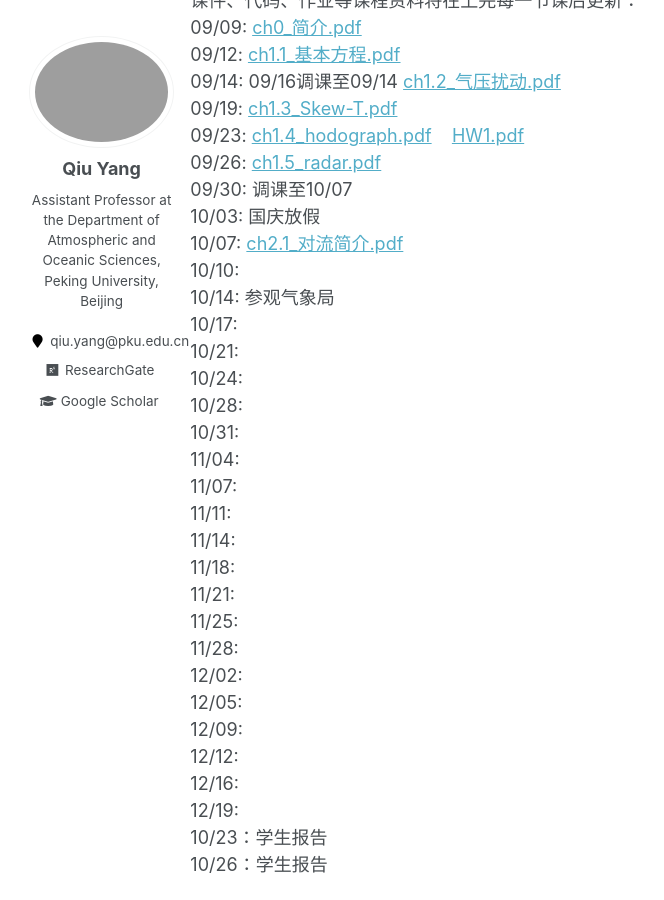
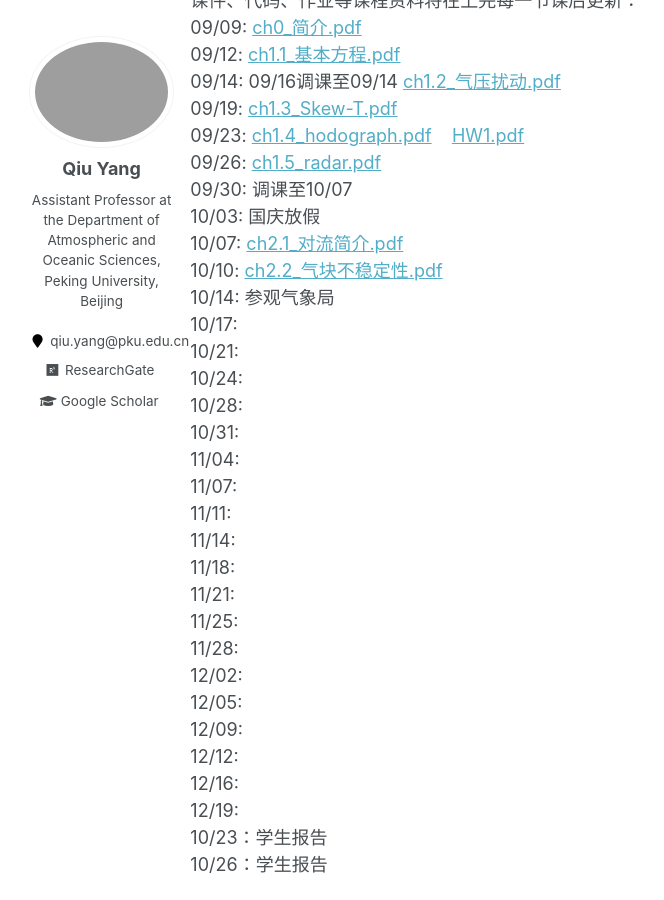
Before and after one commit to qiuyang50/qiuyang50.github.io, a Jekyll site: the page built from _pages/mesoscale_2024fall.md, in a window 1280 px wide and 900 px high, scrolled down 314 px. Shown: the whole window, without its empty margins (135-799 px from the left). Built offline with Jekyll 4.4.1, drawn with Linux system fonts in a browser that asks for light colours.

Commit message:
Update mesoscale_2024fall.md

```diff
--- a/_pages/mesoscale_2024fall.md
+++ b/_pages/mesoscale_2024fall.md
@@ -20,7 +20,7 @@
 09/30: 调课至10/07
 10/03: 国庆放假
 10/07: <a href="https://qiuyang50.github.io/files/mesoscale_2024fall/ch2.1_对流简介.pdf">ch2.1_对流简介.pdf</a>
-10/10:
+10/10: <a href="https://qiuyang50.github.io/files/mesoscale_2024fall/ch2.2_气块不稳定性.pdf">ch2.2_气块不稳定性.pdf</a>
 10/14: 参观气象局
 10/17:
 10/21:
```
